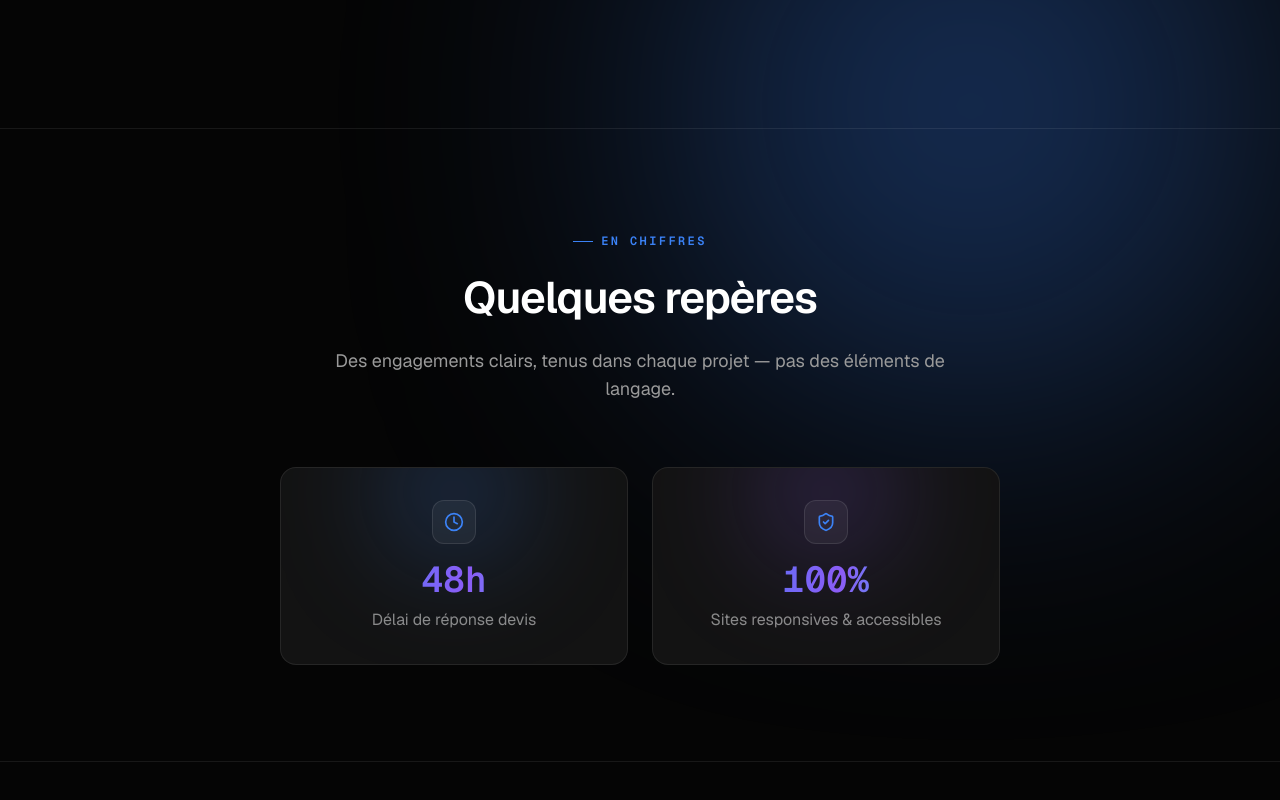
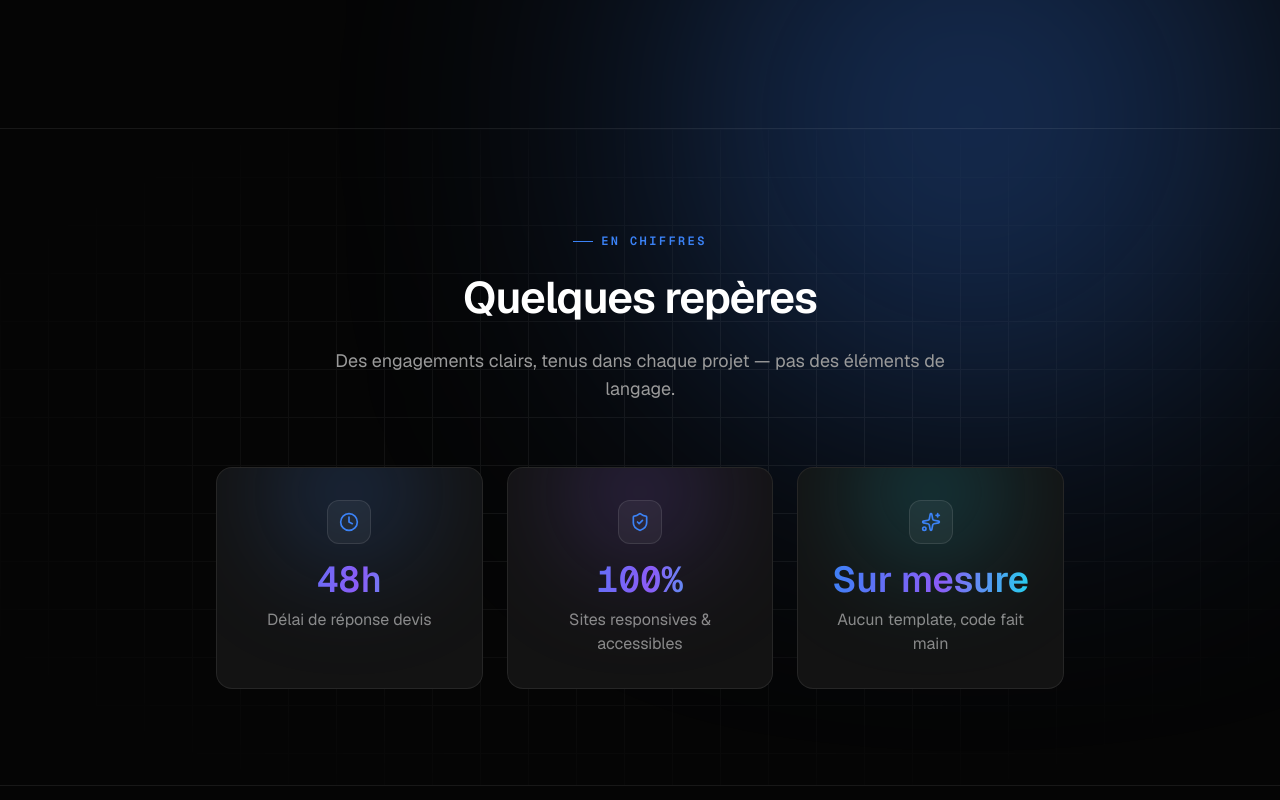
Before and after one commit to charlesgirardin1-design/charlesent1, a Next.js app: page / in a window 1280 px wide. Shown: the part 4280-5080 px from the top of the page. Built offline with nearby package versions, Linux system fonts and the light colour scheme.

Commit message:
feat: densifie la section stats (3e carte + motif de grille en fond)

```diff
--- a/components/sections/stats.tsx
+++ b/components/sections/stats.tsx
@@ -1,18 +1,28 @@
 "use client";
 
 import { motion } from "framer-motion";
-import { Clock, ShieldCheck } from "lucide-react";
+import { Clock, ShieldCheck, Sparkles } from "lucide-react";
 import { AnimatedCounter } from "@/components/animated-counter";
 import { SectionHeading } from "@/components/section-heading";
 import { stats } from "@/lib/data";
 
 const icons = [Clock, ShieldCheck];
-const glows = ["bg-accent-blue/30", "bg-accent-violet/30"];
+const glows = ["bg-accent-blue/30", "bg-accent-violet/30", "bg-accent-cyan/30"];
 
 export function Stats() {
   return (
-    <section className="relative py-24 border-y border-surface-border">
-      <div className="mx-auto max-w-3xl px-6">
+    <section className="relative py-24 border-y border-surface-border overflow-hidden">
+      <div
+        className="pointer-events-none absolute inset-0 opacity-[0.06]"
+        style={{
+          backgroundImage:
+            "linear-gradient(to right, white 1px, transparent 1px), linear-gradient(to bottom, white 1px, transparent 1px)",
+          backgroundSize: "48px 48px",
+          maskImage: "radial-gradient(ellipse 70% 70% at 50% 50%, black 20%, transparent 90%)",
+        }}
+      />
+
+      <div className="relative mx-auto max-w-4xl px-6">
         <SectionHeading
           eyebrow="En chiffres"
           title="Quelques repères"
@@ -20,7 +30,7 @@ export function Stats() {
           align="center"
         />
 
-        <div className="grid grid-cols-1 sm:grid-cols-2 gap-6">
+        <div className="grid grid-cols-1 sm:grid-cols-3 gap-6">
           {stats.map((stat, i) => {
             const Icon = icons[i];
             return (
@@ -45,6 +55,21 @@ export function Stats() {
               </motion.div>
             );
           })}
+
+          <motion.div
+            initial={{ opacity: 0, y: 20 }}
+            whileInView={{ opacity: 1, y: 0 }}
+            viewport={{ once: true, margin: "-60px" }}
+            transition={{ duration: 0.6, delay: 0.2 }}
+            className="relative overflow-hidden rounded-2xl border border-surface-border bg-surface p-8 text-center"
+          >
+            <div className="pointer-events-none absolute -top-10 left-1/2 -translate-x-1/2 w-32 h-32 rounded-full blur-[60px] bg-accent-cyan/30" />
+            <div className="relative w-11 h-11 mx-auto rounded-xl bg-white/5 border border-white/10 flex items-center justify-center mb-4">
+              <Sparkles className="w-5 h-5 text-accent-blue" />
+            </div>
+            <div className="relative text-4xl font-semibold text-gradient">Sur mesure</div>
+            <p className="relative mt-2 text-white/50">Aucun template, code fait main</p>
+          </motion.div>
         </div>
       </div>
     </section>
```
